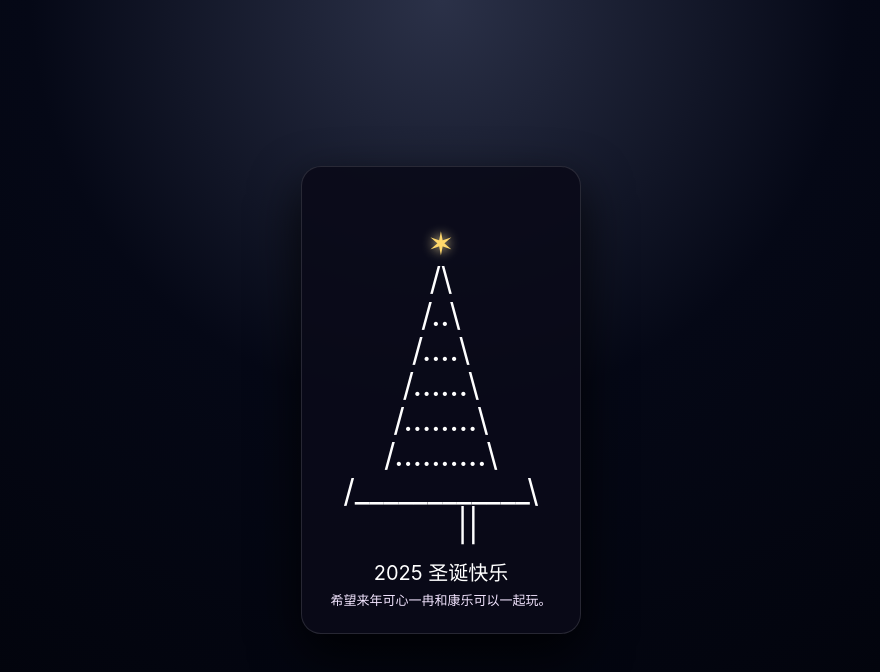
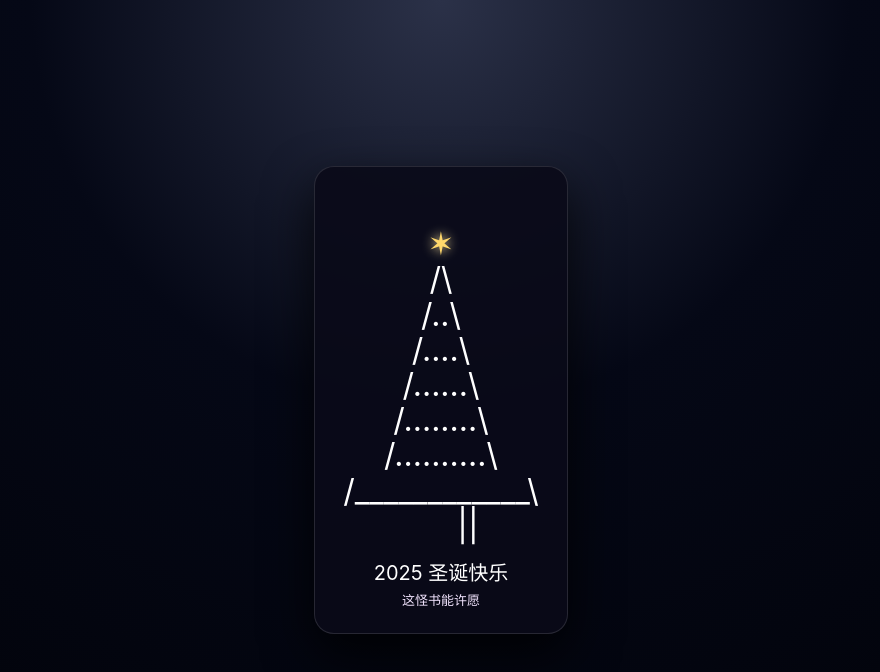
Before and after one commit to LexineKang/christmas-tree, a plain HTML site: page index.html in a window 1280 px wide. Shown: the whole page, without its empty margins (199-1079 px from the left). Drawn offline with Linux system fonts and the light colour scheme.

Commit message:
Update index.html
有用户不高兴了

```diff
--- a/index.html
+++ b/index.html
@@ -63,7 +63,7 @@
       ||
 </div>
 <div class="title">2025 圣诞快乐</div>
-<p class="msg">希望来年可心一冉和康乐可以一起玩。</p>
+<p class="msg">这怪书能许愿</p>
   </div>
 </body>
 </html>
```
